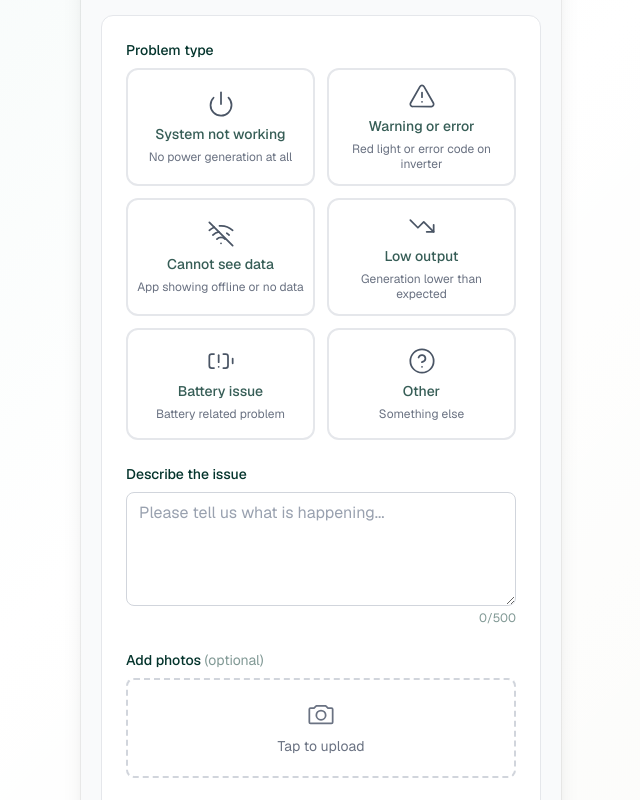
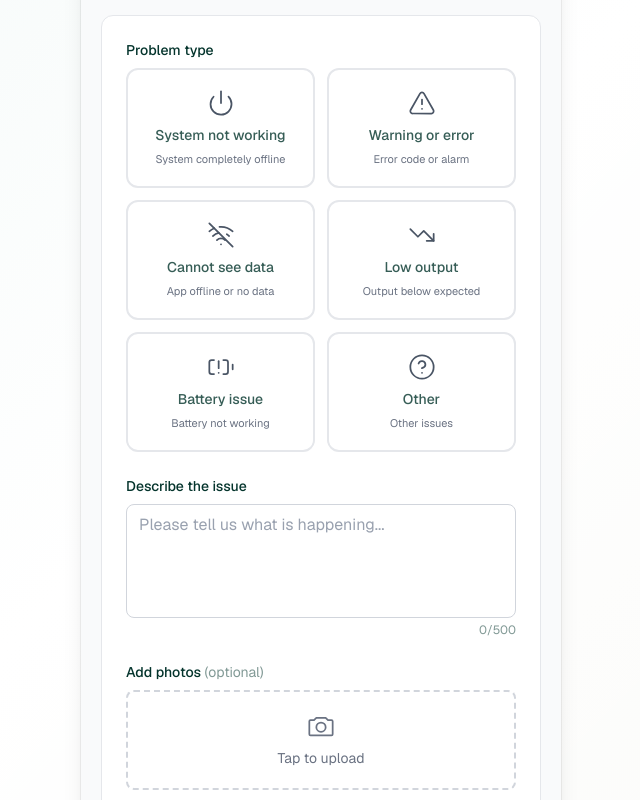
Before and after one commit to ShizeLiu666/Sunterra-Support, a Next.js app: page / in a window 1280 px wide. Shown: the part 320-1120 px from the top of the page, without its empty margins (319-959 px from the left). Built offline with nearby package versions, Linux system fonts and the light colour scheme.

Commit message:
Fix UI flickering, add photo upload, prevent textarea overflow

```diff
--- a/app/globals.css
+++ b/app/globals.css
@@ -19,6 +19,10 @@
   --font-mono: var(--font-geist-mono);
 }
 
+html {
+  scroll-padding-bottom: 8rem;
+}
+
 body {
   background: var(--background);
   color: var(--foreground);
--- a/components/ticket-form.tsx
+++ b/components/ticket-form.tsx
@@ -1,6 +1,13 @@
 "use client";
 
-import { useState, type FormEvent } from "react";
+import {
+  useEffect,
+  useMemo,
+  useRef,
+  useState,
+  type ChangeEvent,
+  type FormEvent,
+} from "react";
 import {
   Power,
   AlertTriangle,
@@ -8,6 +15,7 @@ import {
   TrendingDown,
   BatteryWarning,
   HelpCircle,
+  X,
   type LucideIcon,
 } from "lucide-react";
 
@@ -22,43 +30,53 @@ const PROBLEM_TYPES: readonly ProblemType[] = [
   {
     id: "system_not_working",
     label: "System not working",
-    description: "No power generation at all",
+    description: "System completely offline",
     Icon: Power,
   },
   {
     id: "warning_or_error",
     label: "Warning or error",
-    description: "Red light or error code on inverter",
+    description: "Error code or alarm",
     Icon: AlertTriangle,
   },
   {
     id: "no_data_in_app",
     label: "Cannot see data",
-    description: "App showing offline or no data",
+    description: "App offline or no data",
     Icon: WifiOff,
   },
   {
     id: "low_output",
     label: "Low output",
-    description: "Generation lower than expected",
+    description: "Output below expected",
     Icon: TrendingDown,
   },
   {
     id: "battery_issue",
     label: "Battery issue",
-    description: "Battery related problem",
+    description: "Battery not working",
     Icon: BatteryWarning,
   },
   {
     id: "other",
     label: "Other",
-    description: "Something else",
+    description: "Other issues",
     Icon: HelpCircle,
   },
 ];
 
 const MAX_DESCRIPTION_LENGTH = 500;
-const DESCRIPTION_WARNING_THRESHOLD = 450;
+const DESCRIPTION_WARN_AT = 450;
+const DESCRIPTION_DANGER_AT = 490;
+
+const MAX_PHOTOS = 5;
+const MAX_PHOTO_SIZE_BYTES = 5 * 1024 * 1024;
+const MAX_PHOTO_SIZE_LABEL = "5MB";
+
+const CARD_BASE =
+  "flex min-h-[120px] select-none flex-col items-center justify-center gap-2 rounded-xl border-2 px-2 py-3 text-center transition-colors duration-150 [-webkit-tap-highlight-color:transparent]";
+const CARD_SELECTED = "border-sunterra-primary bg-sunterra-light";
+const CARD_UNSELECTED = "border-gray-200 bg-white hover:border-gray-300";
 
 function CameraIcon() {
   return (
@@ -79,16 +97,75 @@ function CameraIcon() {
   );
 }
 
+function counterColorClass(length: number): string {
+  if (length >= DESCRIPTION_DANGER_AT) return "text-red-600";
+  if (length >= DESCRIPTION_WARN_AT) return "text-orange-500";
+  return "text-sunterra-dark/50";
+}
+
 export function TicketForm() {
   const [problemType, setProblemType] = useState<string>("");
   const [description, setDescription] = useState("");
+  const [photos, setPhotos] = useState<File[]>([]);
+  const [photoError, setPhotoError] = useState<string | null>(null);
+
+  const fileInputRef = useRef<HTMLInputElement>(null);
+
+  // Preview URLs are created during render so the first paint already has them;
+  // cleanup happens once the photos list changes (or on unmount).
+  const previewUrls = useMemo(
+    () => photos.map((file) => URL.createObjectURL(file)),
+    [photos]
+  );
+  useEffect(() => {
+    return () => {
+      previewUrls.forEach(URL.revokeObjectURL);
+    };
+  }, [previewUrls]);
+
+  const atMaxPhotos = photos.length >= MAX_PHOTOS;
+
+  const handleFileChange = (event: ChangeEvent<HTMLInputElement>) => {
+    const files = event.target.files;
+    if (!files || files.length === 0) return;
+
+    const incoming = Array.from(files);
+    setPhotoError(null);
+
+    const oversized = incoming.find((file) => file.size > MAX_PHOTO_SIZE_BYTES);
+    if (oversized) {
+      setPhotoError(`File too large: ${oversized.name} (max ${MAX_PHOTO_SIZE_LABEL})`);
+      event.target.value = "";
+      return;
+    }
+
+    const remaining = MAX_PHOTOS - photos.length;
+    if (incoming.length > remaining) {
+      setPhotoError(`Maximum ${MAX_PHOTOS} photos`);
+      if (remaining > 0) {
+        setPhotos([...photos, ...incoming.slice(0, remaining)]);
+      }
+      event.target.value = "";
+      return;
+    }
+
+    setPhotos([...photos, ...incoming]);
+    event.target.value = "";
+  };
+
+  const removePhoto = (index: number) => {
+    setPhotos(photos.filter((_, i) => i !== index));
+    setPhotoError(null);
+  };
 
   const handleSubmit = (event: FormEvent<HTMLFormElement>) => {
     event.preventDefault();
-    console.log("[ticket-form] submit", { problemType, description });
+    console.log("[ticket-form] submit", {
+      problemType,
+      description,
+      photoCount: photos.length,
+    });
   };
-
-  const isOverWarning = description.length > DESCRIPTION_WARNING_THRESHOLD;
 
   return (
     <form
@@ -110,28 +187,26 @@ export function TicketForm() {
                 role="radio"
                 aria-checked={selected}
                 onClick={() => setProblemType(option.id)}
-                className={
-                  selected
-                    ? "flex min-h-[112px] flex-col items-center justify-center gap-1.5 rounded-xl border-2 border-sunterra-primary bg-sunterra-light px-2 py-3 text-center"
-                    : "flex min-h-[112px] flex-col items-center justify-center gap-1.5 rounded-xl border-2 border-gray-200 bg-white px-2 py-3 text-center hover:border-gray-300 active:border-sunterra-primary"
-                }
+                className={`${CARD_BASE} ${selected ? CARD_SELECTED : CARD_UNSELECTED}`}
               >
                 <Icon
                   size={28}
                   strokeWidth={1.5}
-                  className={selected ? "text-sunterra-primary" : "text-gray-600"}
+                  className={`transition-colors duration-150 ${
+                    selected ? "text-sunterra-primary" : "text-gray-600"
+                  }`}
                   aria-hidden="true"
                 />
                 <span
-                  className={
+                  className={`block w-full overflow-hidden text-ellipsis whitespace-nowrap text-sm transition-colors duration-150 ${
                     selected
-                      ? "text-sm font-semibold text-sunterra-dark"
-                      : "text-sm font-medium text-sunterra-dark/80"
-                  }
+                      ? "font-semibold text-sunterra-dark"
+                      : "font-medium text-sunterra-dark/80"
+                  }`}
                 >
                   {option.label}
                 </span>
-                <span className="text-xs leading-tight text-gray-500">
+                <span className="block w-full overflow-hidden text-ellipsis whitespace-nowrap text-[11px] leading-tight text-gray-500">
                   {option.description}
                 </span>
               </button>
@@ -155,16 +230,11 @@ export function TicketForm() {
           }
           rows={4}
           maxLength={MAX_DESCRIPTION_LENGTH}
+          inputMode="text"
           placeholder="Please tell us what is happening..."
-          className="block w-full resize-y rounded-lg border border-gray-300 bg-white px-3 py-2 text-base text-sunterra-dark placeholder:text-gray-400 focus:border-sunterra-primary focus:outline-none"
+          className="block max-h-[150px] w-full resize-none overflow-y-auto rounded-lg border border-gray-300 bg-white px-3 py-2 text-base text-sunterra-dark placeholder:text-gray-400 focus:border-sunterra-primary focus:outline-none"
         />
-        <div
-          className={
-            isOverWarning
-              ? "mt-1 text-right text-xs text-red-600"
-              : "mt-1 text-right text-xs text-sunterra-dark/50"
-          }
-        >
+        <div className={`mt-1 text-right text-xs ${counterColorClass(description.length)}`}>
           {description.length}/{MAX_DESCRIPTION_LENGTH}
         </div>
       </div>
@@ -173,14 +243,60 @@ export function TicketForm() {
         <span className="mb-2 block text-sm font-medium text-sunterra-dark">
           Add photos <span className="font-normal text-sunterra-dark/50">(optional)</span>
         </span>
-        <button
-          type="button"
-          onClick={() => console.log("[ticket-form] upload tapped")}
-          className="flex min-h-[88px] w-full flex-col items-center justify-center gap-2 rounded-lg border-2 border-dashed border-gray-300 bg-white px-4 py-5 text-gray-500 active:border-sunterra-primary active:text-sunterra-primary"
+
+        {photos.length > 0 && (
+          <ul
+            aria-label="Uploaded photos"
+            className="mb-3 flex flex-wrap gap-2"
+          >
+            {photos.map((file, index) => (
+              <li key={`${file.name}-${file.size}-${index}`} className="relative">
+                {/* eslint-disable-next-line @next/next/no-img-element */}
+                <img
+                  src={previewUrls[index]}
+                  alt={`Uploaded photo ${index + 1}`}
+                  className="h-20 w-20 rounded-lg border border-gray-200 object-cover"
+                />
+                <button
+                  type="button"
+                  onClick={() => removePhoto(index)}
+                  aria-label={`Remove photo ${index + 1}`}
+                  className="absolute -right-1.5 -top-1.5 flex h-6 w-6 items-center justify-center rounded-full bg-sunterra-dark text-white shadow-sm [-webkit-tap-highlight-color:transparent]"
+                >
+                  <X size={14} strokeWidth={2.5} aria-hidden="true" />
+                </button>
+              </li>
+            ))}
+          </ul>
+        )}
+
+        <label
+          className={`flex min-h-[88px] w-full flex-col items-center justify-center gap-2 rounded-lg border-2 border-dashed bg-white px-4 py-5 text-gray-500 transition-colors duration-150 [-webkit-tap-highlight-color:transparent] ${
+            atMaxPhotos
+              ? "cursor-not-allowed border-gray-200 text-gray-400"
+              : "cursor-pointer border-gray-300 active:border-sunterra-primary active:text-sunterra-primary"
+          }`}
         >
           <CameraIcon />
-          <span className="text-sm">Tap to upload</span>
-        </button>
+          <span className="text-sm">
+            {atMaxPhotos ? `Maximum ${MAX_PHOTOS} photos reached` : "Tap to upload"}
+          </span>
+          <input
+            ref={fileInputRef}
+            type="file"
+            accept="image/*"
+            multiple
+            disabled={atMaxPhotos}
+            onChange={handleFileChange}
+            className="sr-only"
+          />
+        </label>
+
+        {photoError && (
+          <p role="alert" className="mt-2 text-sm text-red-600">
+            {photoError}
+          </p>
+        )}
       </div>
 
       <div className="sticky bottom-0 -mx-5 md:static md:mx-0">
@@ -191,7 +307,7 @@ export function TicketForm() {
         <div className="bg-white px-5 pb-5 pt-1 md:bg-transparent md:p-0">
           <button
             type="submit"
-            className="block h-12 w-full rounded-lg bg-sunterra-primary text-base font-medium text-white hover:bg-[#178362] active:bg-[#136a50]"
+            className="block h-12 w-full rounded-lg bg-sunterra-primary text-base font-medium text-white transition-colors duration-150 hover:bg-[#178362] active:bg-[#136a50]"
           >
             Submit ticket
           </button>
```
Also changed, not shown: 2 other files (tests, documents, lock files or other folders).
